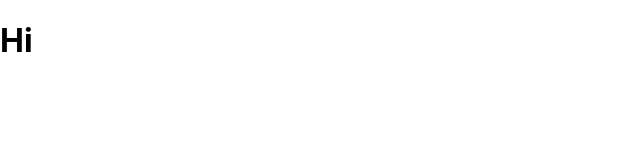
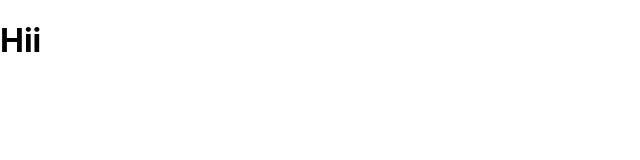
Before and after one commit to domosedov/next.domosedev.info, a Next.js app: page / in a window 1280 px wide. Shown: the top 160 px of the page, without its empty margins (0-640 px from the left). Built offline with nearby package versions, Linux system fonts and the light colour scheme.

Commit message:
fix index

```diff
--- a/pages/index.tsx
+++ b/pages/index.tsx
@@ -7,7 +7,7 @@ export default function Home() {
         <title>Create Next App</title>
         <link rel="icon" href="/favicon.ico" />
       </Head>
-      <h1>Hi</h1>
+      <h1>Hii</h1>
     </div>
   );
 }
```
